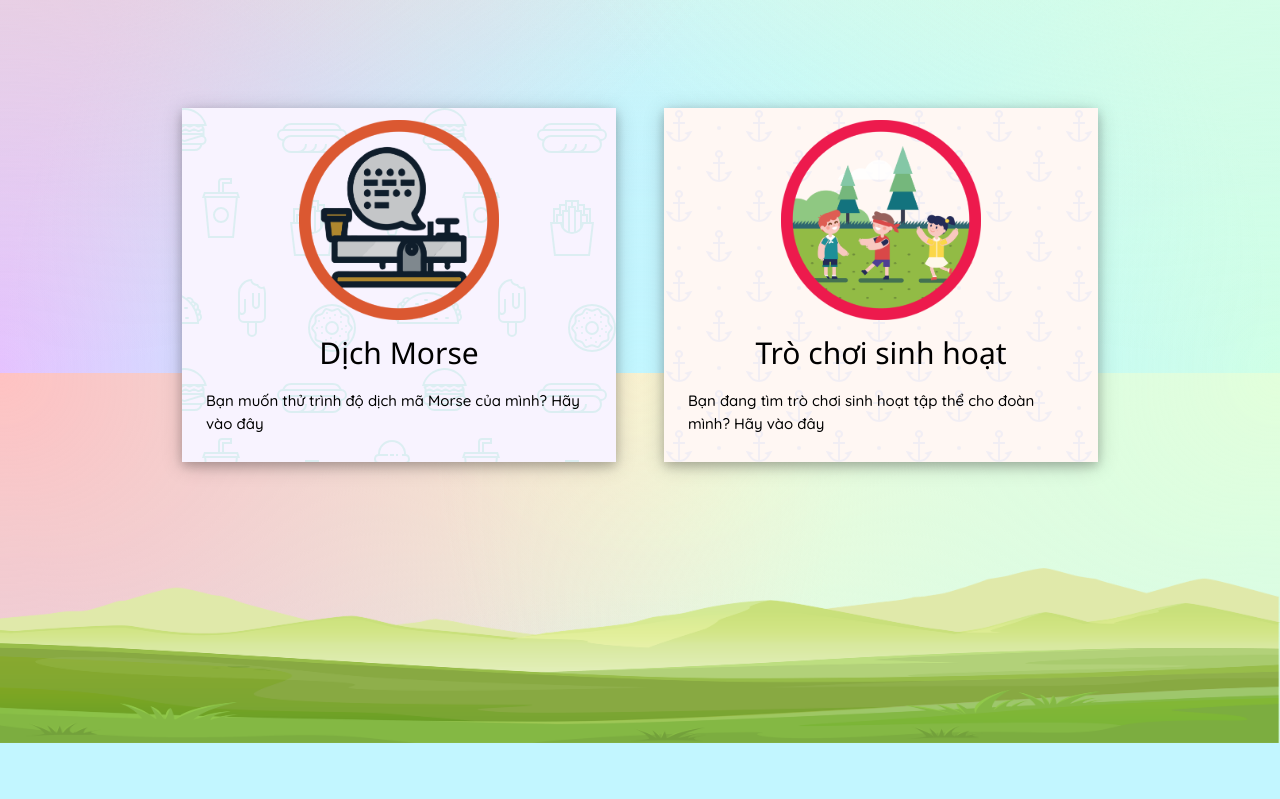
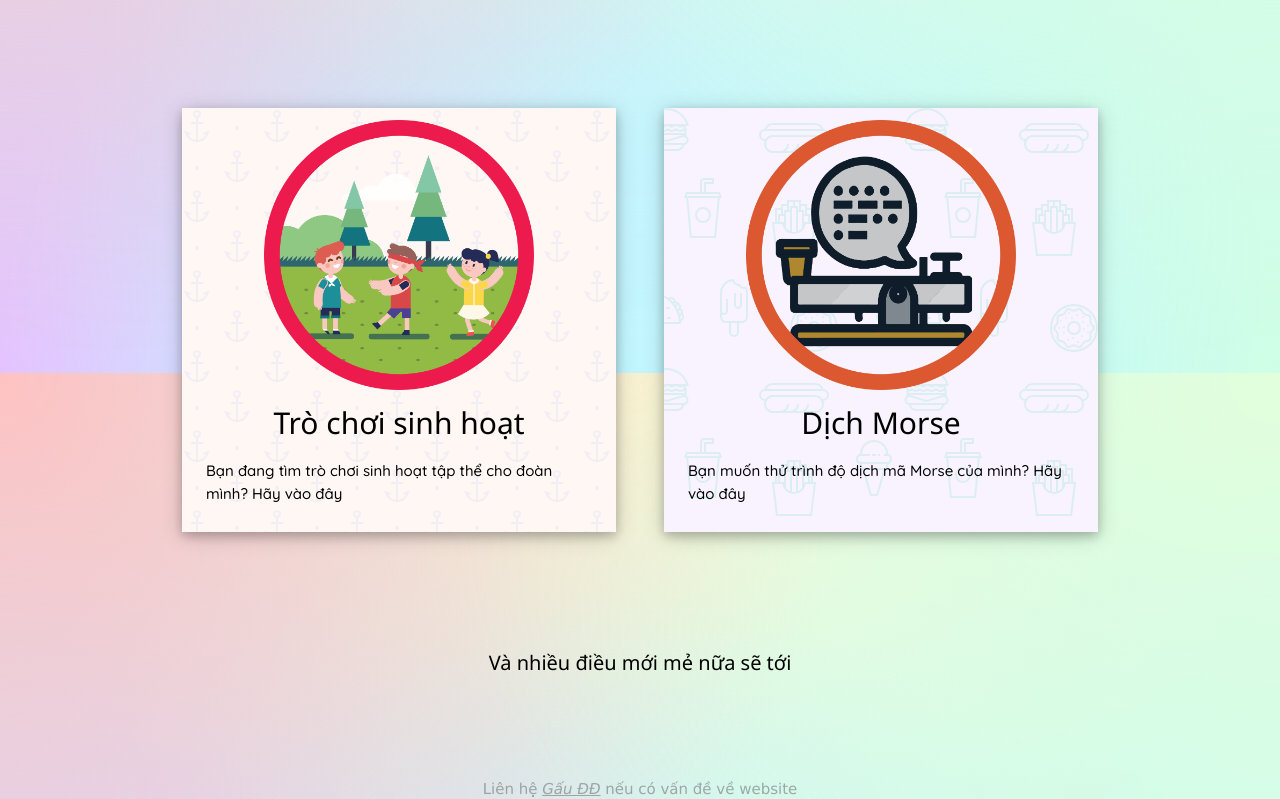
Before and after one commit to theanhhds/sinhhoathuongdao, a React (Create React App) app: page / in a window 1280 px wide. Shown: the part 480-1279 px from the top of the page. Before the commit the page ends 1223 px from the top, so only its background shows below. Built offline with nearby package versions, Linux system fonts and the light colour scheme.

Commit message:
Add button + contact

```diff
--- a/src/components/Home.js
+++ b/src/components/Home.js
@@ -29,7 +29,12 @@ class HomePage extends React.Component{
 					<HomeNav />
 				</div>
 				<br/><br/><br/><br/>
-				<img src={FooterPic} style={{width: "100%"}} />
+				<h4 className="w3-center">Và nhiều điều mới mẻ nữa sẽ tới</h4>
+				<br/><br/><br/><br/>
+				<div className="w3-center w3-text-grey w3-opacity">
+					Liên hệ <i><a href="https://www.facebook.com/theanhhds/">Gấu ĐĐ</a></i> nếu có vấn đề về website
+				</div>
+				<img src={FooterPic} style={{width: "100%", bottom: "0px"}} />
 			</div>
 		);
 	}
--- a/src/components/HomeNav.js
+++ b/src/components/HomeNav.js
@@ -32,12 +32,12 @@ class HomeNav extends React.Component{
 
 		return(
 			<div className="w3-row-padding">
-				<div className="w3-col l6">
-					{morseTag}
+				<div className="w3-col m6">
+					{gamesTag}
 				</div>
 
-				<div className="w3-col l6">
-					{gamesTag}
+				<div className="w3-col m6">
+					{morseTag}
 				</div>
 			</div>
 		);
--- a/src/components/NavTag.js
+++ b/src/components/NavTag.js
@@ -9,12 +9,12 @@ class NavTag extends React.Component{
 
 	render(){
 		return(
-			<div className="animate__animated animate__bounceInDown w3-hover-opacity">
+			<div className="animate__animated animate__bounceIn w3-hover-opacity">
 				<NavLink to={this.props.url} style={{textDecoration: "none"}}>
 					<div 	className={"w3-margin w3-card-4 w3-container w3-padding-large " + this.props.bg}
 							style={{maxHeight: "500px"}}>
 						<div className="w3-center">
-							<img src={this.props.pic} style={{height: "200px"}}/>
+							<img src={this.props.pic} style={{width: "70%"}}/>
 						</div>
 						<h2 className="w3-center">{this.props.title}</h2>
 						<p className="font-comic">{this.props.description}</p>
--- a/src/components/games/addnew/addnew.js
+++ b/src/components/games/addnew/addnew.js
@@ -339,6 +339,9 @@ class AddNew extends React.Component {
 								</div>
 							</div>
 						</div>
+						<div className="w3-center">
+							Liên hệ <a href="https://www.facebook.com/theanhhds/">Thế Anh</a> nếu có vấn đề xảy ra nhé
+						</div>
 					</div>
 					<div className="w3-col l3"><br/></div>
 				</div>
--- a/src/components/games/home/home.js
+++ b/src/components/games/home/home.js
@@ -21,6 +21,10 @@ class Home extends React.Component {
 				<br/>
 
 				<div className="w3-center"><NavLink to={this.props.url + "/allgames"}><button className=" w3-btn w3-green w3-large animate__animated animate__heartBeat animate__infinite">Xem trò chơi</button></NavLink></div>
+				<br/>
+				<div>hoặc</div>
+				<br/>
+				<div className="w3-center"><NavLink to={this.props.url + "/addnew"}><button className=" w3-btn w3-blue w3-large">Đóng góp</button></NavLink></div>
 
 				<div className="w3-row-padding w3-justify w3-animate-bottom">
 					<div className="w3-col l3"><br/></div>
@@ -50,6 +54,7 @@ class Home extends React.Component {
 						<a href="http://www.freepik.com">Designed by brgfx / Freepik</a>
 
 					</div>
+
 				</div>
 				<br/><br/><br/><br/><br/><br/>
 			</div>
```
